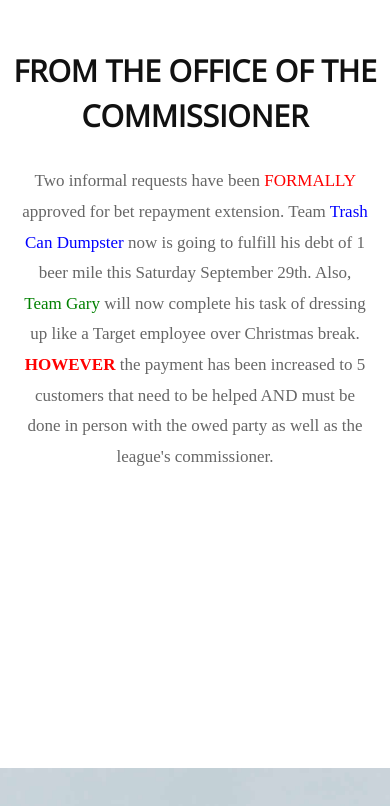
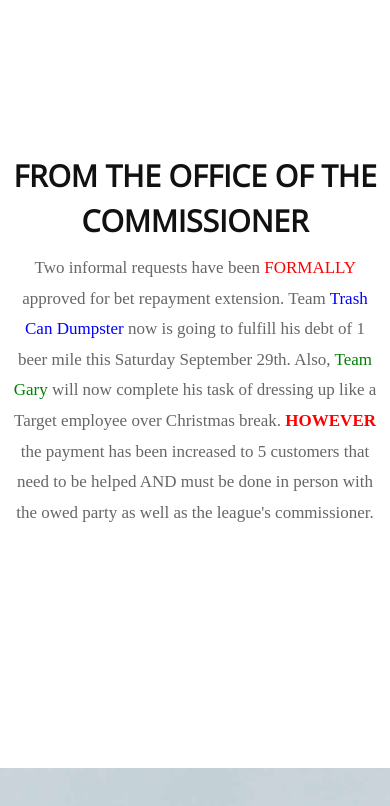
Before and after one commit to Phreshrybread/phreshrybread.github.io, a plain HTML site: page index.html in a window 390 px wide. Shown: the part 76-882 px from the top of the page. Drawn offline with nearby package versions, Linux system fonts and the light colour scheme; a web font is replaced by a local one.

Commit message:
updating commissioner's note so it doesn't look trash on mobile

```diff
--- a/css/style.css
+++ b/css/style.css
@@ -53,19 +53,14 @@ a:visited {
     text-decoration: none;
 }
 .vcenter {
-    position: relative;
-    top: 20%;
+    position: absolute;
+    top: 50%;
     transform: translateY(-50%);
     -webkit-transform: translateY(-50%);
     -ms-transform: translateY(-50%);
 }
 .commishNote {
-    position: relative;
-    top: 35%;
-    padding: 20px;
-    transform: translateY(-50%);
-    -webkit-transform: translateY(-50%);
-    -ms-transform: translateY(-50%);
+  margin: 10px;
 }
 .bold {
   font-weight: bold;
--- a/index.html
+++ b/index.html
@@ -37,7 +37,8 @@
       <!-- Header -->
       <div class="span12">
          <div class="col-md-6 no-gutter text-center fill">
-            <h2 class="vcenter bold">FROM THE OFFICE OF THE COMMISSIONER</h2>
+           <div class="vcenter">
+            <h2 class="bold">FROM THE OFFICE OF THE COMMISSIONER</h2>
             <p class="commishNote">
             Two informal requests have been <span style="color:red">FORMALLY</span> approved for bet repayment extension.
             Team <span style="color:blue">Trash Can Dumpster</span> now is going to fulfill his debt of 1 beer mile this Saturday
@@ -46,6 +47,7 @@
             increased to 5 customers that need to be helped AND must be done in person with the owed party as well as the league's
             commissioner.
             </p>
+          </div>
          </div>
          <div class="col-md-6 no-gutter text-center">
             <div id="header" data-speed="2" data-type="background">
```
